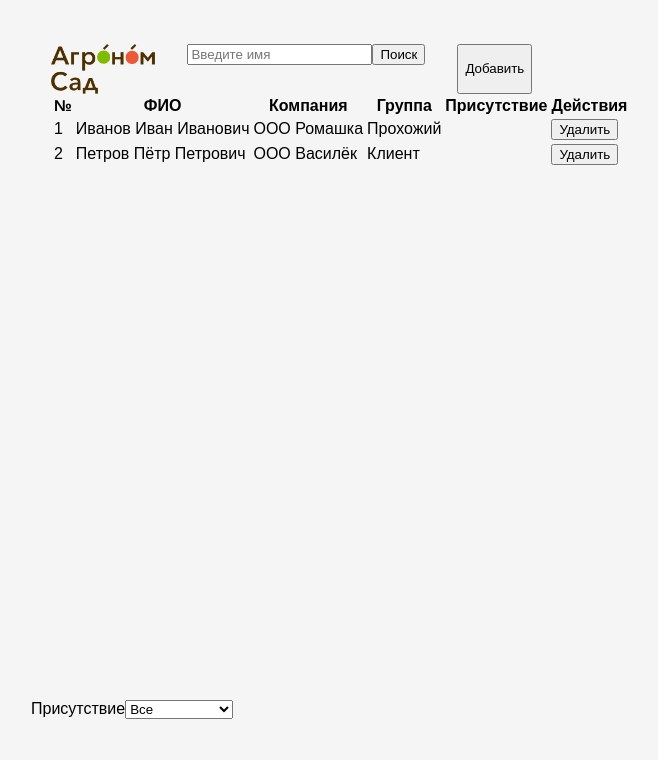
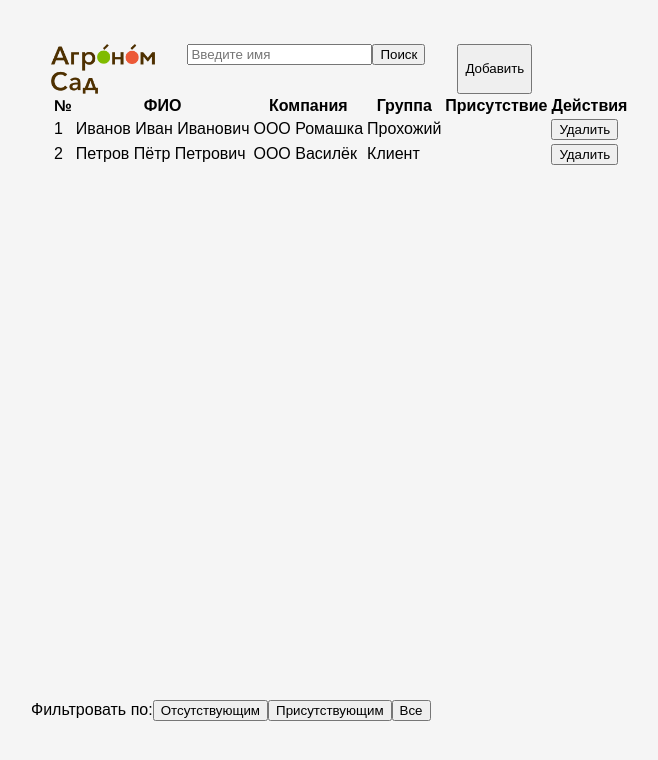
Before and after one commit to mcalexandretion/visitor-app-project, a React (Vite) app: page / in a window 1280 px wide. Shown: the top 760 px of the page, without its empty margins (19-677 px from the left). Built offline with nearby package versions, Linux system fonts and the light colour scheme; data requests are answered from the project's data file.

Commit message:
change filter with buttons

```diff
--- a/src/components/PresenceFilter.tsx
+++ b/src/components/PresenceFilter.tsx
@@ -1,6 +1,6 @@
 import type { FC } from 'react';
-import {useState, useEffect} from 'react';
-import './PresenceFilter.module.css';
+import { useState, useEffect } from 'react';
+import styles from './PresenceFilter.module.css';
 
 interface PresenceFilterProps {
   onFilter: (present: boolean | undefined) => void;
@@ -14,20 +14,32 @@ export const PresenceFilter: FC<PresenceFilterProps> = ({ onFilter, initialPrese
     setPresent(initialPresent);
   }, [initialPresent]);
 
-  const handleChange = (e: React.ChangeEvent<HTMLSelectElement>) => {
-    const value = e.target.value === '' ? undefined : e.target.value === 'true';
+  const handleClick = (value: boolean | undefined) => {
     setPresent(value);
     onFilter(value);
   };
 
   return (
-    <div className="presence-filter">
-      <label>Присутствие</label>
-      <select value={present === undefined ? '' : present.toString()} onChange={handleChange}>
-        <option value="">Все</option>
-        <option value="true">Присутствуют</option>
-        <option value="false">Отсутствуют</option>
-      </select>
+    <div className={styles.presenceFilter}>
+      <label className={styles.filterLabel}>Фильтровать по:</label>
+      <button
+        className={`${styles.filterButton} ${present === false ? styles.active : ''}`}
+        onClick={() => handleClick(false)}
+      >
+        Отсутствующим
+      </button>
+      <button
+        className={`${styles.filterButton} ${present === true ? styles.active : ''}`}
+        onClick={() => handleClick(true)}
+      >
+        Присутствующим
+      </button>
+      <button
+        className={`${styles.filterButton} ${present === undefined ? styles.active : ''}`}
+        onClick={() => handleClick(undefined)}
+      >
+        Все
+      </button>
     </div>
   );
 };
```
